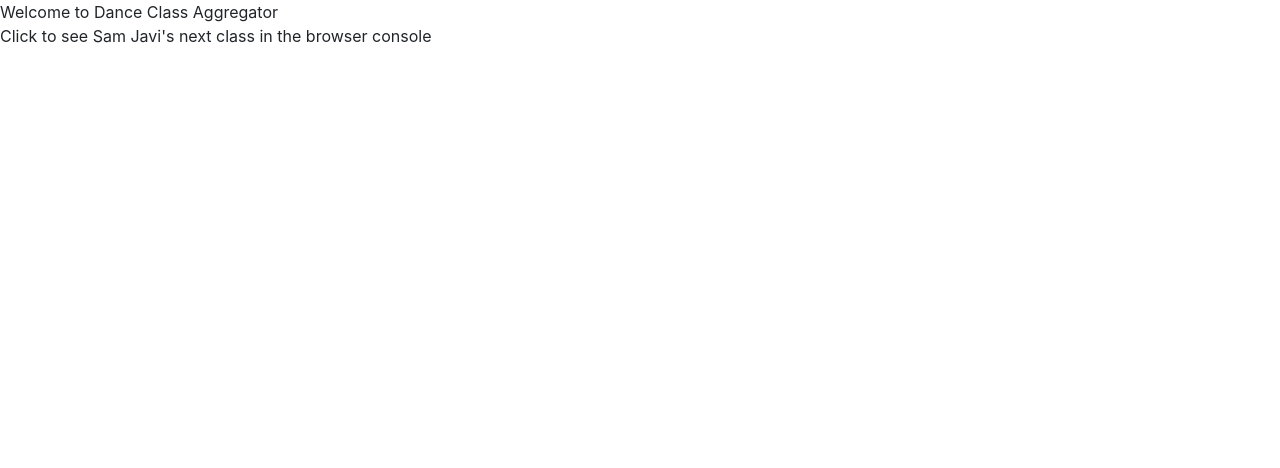
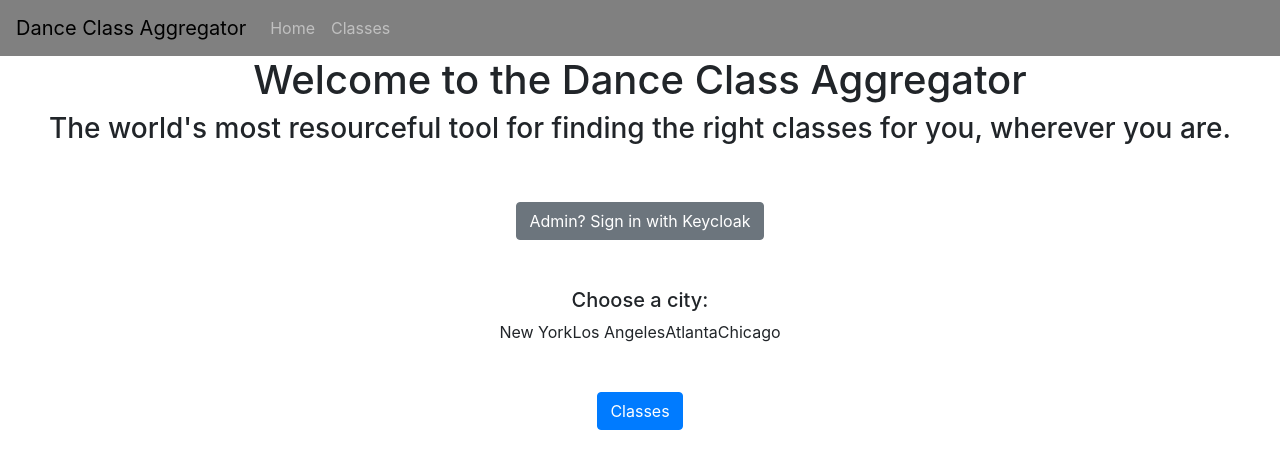
Before and after one commit to niamkothari/dance-class-aggregator, a Vue app in the folder ui/: page / in a window 1280 px wide. Shown: the top 468 px of the page. Built offline with nearby package versions, Linux system fonts and the light colour scheme.

Commit message:
Nav bar and basic screens implemented

```diff
--- a/ui/src/App.vue
+++ b/ui/src/App.vue
@@ -1,15 +1,66 @@
 <template>
-    <div>
-        <div>Welcome to Dance Class Aggregator</div>
-        <div @click="getJaviClass()">Click to see Sam Javi's next class in the browser console</div>
+    <div :style="{height: '100vh', display: 'flex', flexDirection: 'column'}">
+        <b-navbar toggleable="md" type="dark" :style="{background: 'gray'}" >
+            <b-navbar-brand class="app-name">
+                <a href="/"><span>Dance Class Aggregator</span></a>
+            </b-navbar-brand>
+						<b-navbar-toggle target="navbar-toggle-collapse">
+							<template #default="{ expanded }">
+								<b-icon v-if="expanded" icon="chevron-bar-up"></b-icon>
+								<b-icon v-else icon="chevron-bar-down"></b-icon>
+							</template>
+						</b-navbar-toggle>
+						<b-collapse id="navbar-toggle-collapse" is-nav>
+							<b-navbar-nav>
+									<b-nav-item to="/">Home</b-nav-item>
+                                    <b-nav-item to="/classes">Classes</b-nav-item>
+									<b-nav-item v-if="user?.roles?.includes('administrator')" to="/admin">Admin Console</b-nav-item>
+									<b-nav-item v-if="user?.name" @click="logout">Sign out {{user.preferred_username}}</b-nav-item>
+									<form id="logoutForm" method="POST" action="/api/logout" />
+							</b-navbar-nav>
+						</b-collapse>
+        </b-navbar>
+        <router-view />
     </div>
 </template>
+
 <script setup lang="ts">
+import { onMounted, ref, provide } from 'vue'
+import { Administrator } from '../../server/data'
 
-async function getJaviClass() {
-    const response = await fetch("/api/class")
-    const data = await response.json()
-    console.log("Javi data received")
-    console.log(data.name)
+const user = ref({} as any)
+const currentRoute = ref("")
+provide("user", user)
+
+// onMounted(async() => {
+//     user.value = await (await fetch("/api/user")).json()
+// })
+
+function logout() {
+    (window.document.getElementById('logoutForm') as HTMLFormElement).submit()
 }
+
 </script>
+
+<style>
+	.app-name a {
+			color: black;
+	}
+
+	.app-name a:hover{
+			color: blue;
+			text-decoration: none;
+	}
+
+	.nav-link {
+			color: rgba(255, 255, 255, 0.5);
+	}
+
+	.nav-link:hover{
+			color: white !important;
+	}
+
+	.selected {
+		color: white !important;
+	}
+</style>
--- /dev/null
+++ b/ui/src/views/AdminScreen.vue
@@ -0,0 +1,4 @@
+<!-- Admins can add, delete, or adjust classes on the schedule. Eventually scraper will automate this and admins will periodically check in to ensure correctness. -->
+<template>
+    <h1>Hello Admin!!</h1>
+</template>
--- /dev/null
+++ b/ui/src/views/ClassesScreen.vue
@@ -0,0 +1,54 @@
+<!-- Displays class schedule with filter/specification options. Messaging feature to talk to admins when you notice incorrect info or want to send helpful info. -->
+<template>
+    <div class="team-member-page" >
+        <h3 v-if="classes.length >= 1">
+            <DayList class="list" day="Sunday" :classes="classes.filter((c) => c.day== 'Sunday')"/>
+            <DayList class="list" day="Monday" :classes="classes.filter((c) => c.day== 'Monday')"/>
+            <DayList class="list" day="Tuesday" :classes="classes.filter((c) => c.day== 'Tuesday')"/>
+            <DayList class="list" day="Wednesday" :classes="classes.filter((c) => c.day== 'Wednesday')"/>
+            <DayList class="list" day="Thursday" :classes="classes.filter((c) => c.day== 'Thursday')"/>
+            <DayList class="list" day="Friday" :classes="classes.filter((c) => c.day== 'Friday')"/>
+            <DayList class="list" day="Saturday" :classes="classes.filter((c) => c.day== 'Saturday')"/>
+        </h3>
+        <div>
+            <span>Know of a class not on this list? Add it here!</span>
+            <div><b-button>Add class</b-button></div>
+        </div>
+    </div>
+</template>
+<script setup lang="ts">
+import { onMounted, ref, Ref } from 'vue'
+import { Class, Studio } from '../../../server/data'
+import DayList from '../components/DayList.vue'
+
+const classes: Ref<Class[]> = ref([])
+const studios: Ref<Studio[]> = ref([])
+
+async function refreshClasses() {
+    const response = await fetch("/api/classes")
+    classes.value = await response.json()
+}
+onMounted(async() => {
+    classes.value = await (await fetch("/api/classes")).json()
+    studios.value = await (await fetch("/api/studios")).json()
+})
+
+/**
+ * FILTER: filter by class.instructor.name, class.studio.name, class.style, class.day for now
+ */
+
+</script>
+<style>
+.team-member-page {
+	flex-grow: 1;
+	display: flex;
+	justify-content: space-around;
+	flex-wrap: wrap;
+}
+
+.list {
+	min-width: 50px;
+	max-width: 14.28%;
+    display:inline-table;
+}
+</style>
--- /dev/null
+++ b/ui/src/views/HomeScreen.vue
@@ -0,0 +1,58 @@
+<!-- "Choose your city: New York, Los Angeles, Atlanta, Chicago" -->
+<template>
+	<div class="home-container">
+		<h1 class="header">Welcome to the Dance Class Aggregator</h1>
+		<h3 class="header">The world's most resourceful tool for finding the right classes for you, wherever you are.</h3>
+		<b-button v-if="user?.name == null" href="/api/admin-login" class="my-5">Admin? Sign in with Keycloak</b-button>
+		<h4 v-if="user?.name" class="my-5">Hello, {{user.name}}</h4>
+		<div class="company-list">
+				<h5>Choose a city:</h5>
+				<div class="logo-container">
+					<div>New York</div>
+                    <div>Los Angeles</div>
+                    <div>Atlanta</div>
+                    <div>Chicago</div>
+				</div>
+		</div>
+		<b-button v-if="user?.roles?.includes('administrator')" to="/admin" class="my-5" variant="primary">Admin Console</b-button>
+        <b-button to="/classes" class="my-5" variant="primary">Classes</b-button>
+	</div>
+</template>
+<script setup lang="ts">
+import {watch, ref, Ref, inject} from 'vue'
+
+const user: Ref<any> = inject("user")!
+
+</script>
+
+<style>
+.home-container {
+	display: flex;
+	flex-direction: column;
+	justify-content: center;
+	align-items: center;
+}
+
+.company-list {
+	display: flex;
+	flex-direction: column;
+	align-items: center;
+	max-width: 100%;
+	max-height: min-content;
+}
+
+.logo-container {
+	display: flex;
+	flex-direction: row;
+	justify-content: space-between;
+	max-height: 50%;
+}
+
+.logo {
+	height: 10vh;
+}
+
+.header {
+	text-align: center;
+}
+</style>
```
